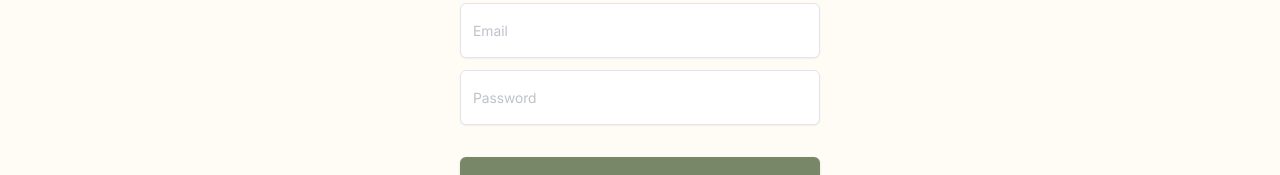
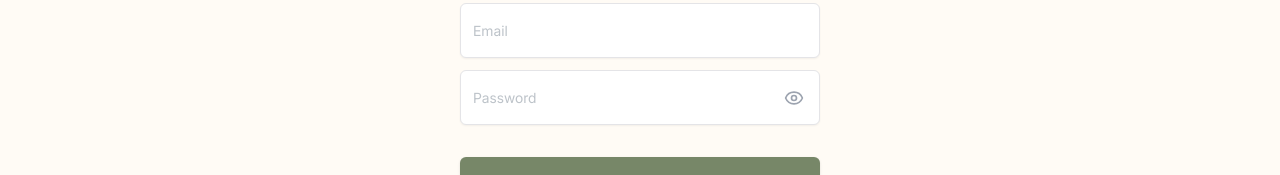
Before and after one commit to ykylejan/Min-Jee, a Next.js app: page /login in a window 1280 px wide. Shown: the part 421-596 px from the top of the page. Built offline with nearby package versions, Linux system fonts and the light colour scheme.

Commit message:
added a show password toggle function

```diff
--- a/src/app/login/page.tsx
+++ b/src/app/login/page.tsx
@@ -1,11 +1,16 @@
+"use client";
+
+import React, { useState } from "react";
 import Footer from "@/components/Footer";
 import Navbar from "@/components/Navbar";
 import { Button } from "@/components/ui/button";
 import { Input } from "@/components/ui/input";
+import { Eye, EyeOff } from "lucide-react";
 import Link from "next/link";
-import React from "react";
 
 const page = () => {
+    const [showPassword, setShowPassword] = useState(false);
+
     return (
         <div className="bg-[#FFFBF5]">
             <Navbar />
@@ -18,11 +23,25 @@
                     placeholder="Email"
                     className="bg-white  w-[360px] h-[55px] font-inter mt-8 placeholder:text-[#BDC3C9]"
                 />
-                <Input
-                    type="password"
-                    placeholder="Password"
-                    className="bg-white w-[360px] h-[55px] font-inter mt-3 placeholder:text-[#BDC3C9]"
-                />
+                <div className="relative w-[360px] mt-3">
+                    <Input
+                        type={showPassword ? "text" : "password"}
+                        placeholder="Password"
+                        className="bg-white w-full h-[55px] font-inter placeholder:text-[#BDC3C9] pr-10"
+                    />
+                    <button
+                        type="button"
+                        onClick={() => setShowPassword(!showPassword)}
+                        className="absolute inset-y-0 right-4 flex items-center text-gray-400 hover:text-gray-600"
+                    >
+                        {showPassword ? (
+                            <EyeOff size={20} />
+                        ) : (
+                            <Eye size={20} />
+                        )}
+                    </button>
+                </div>
+
                 <Button className="bg-[#778768] w-[360px] h-[55px] font-bold mt-8">
                     Continue
                 </Button>
```
Also changed, not shown: src/app/signup/page.tsx (+4 -4 lines).
